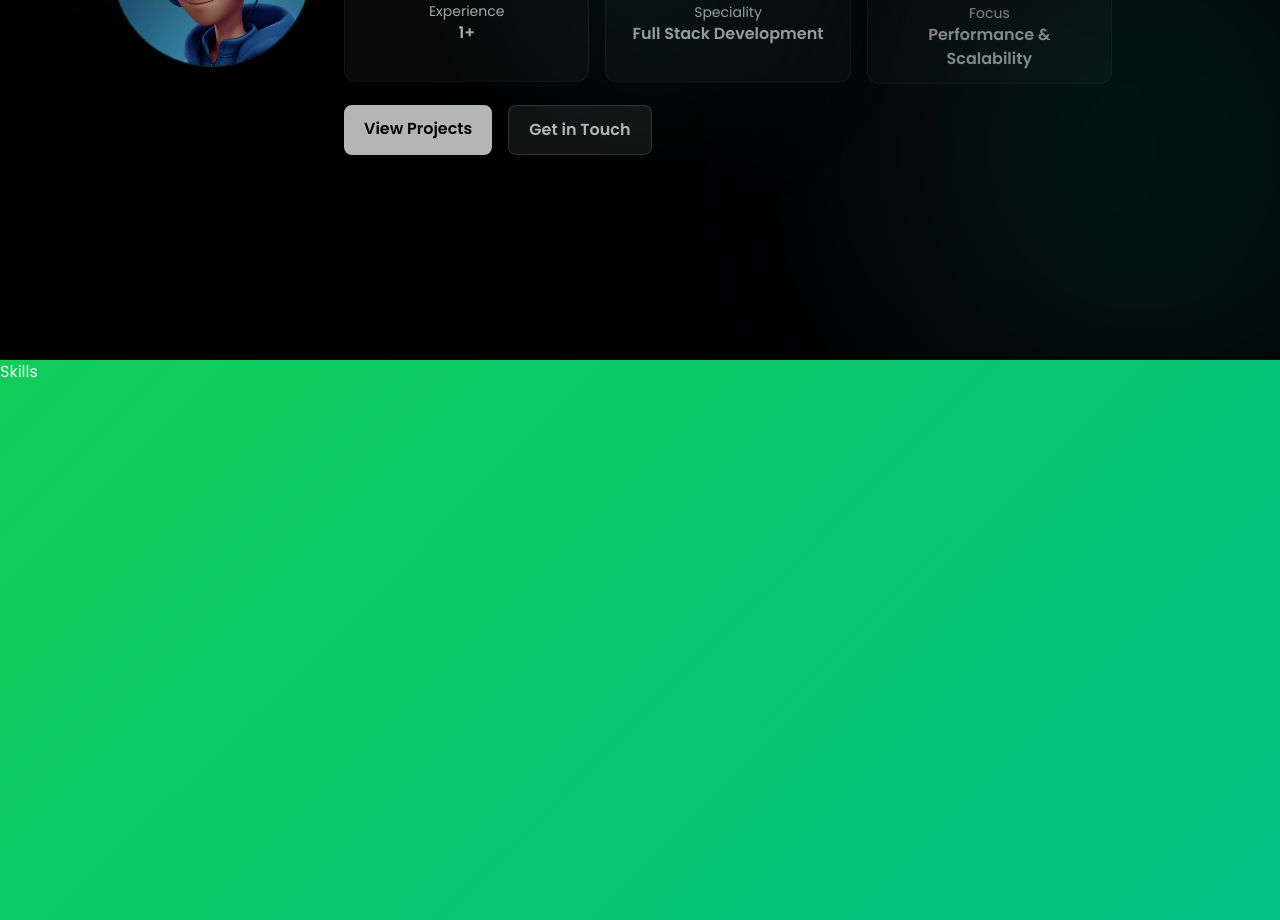
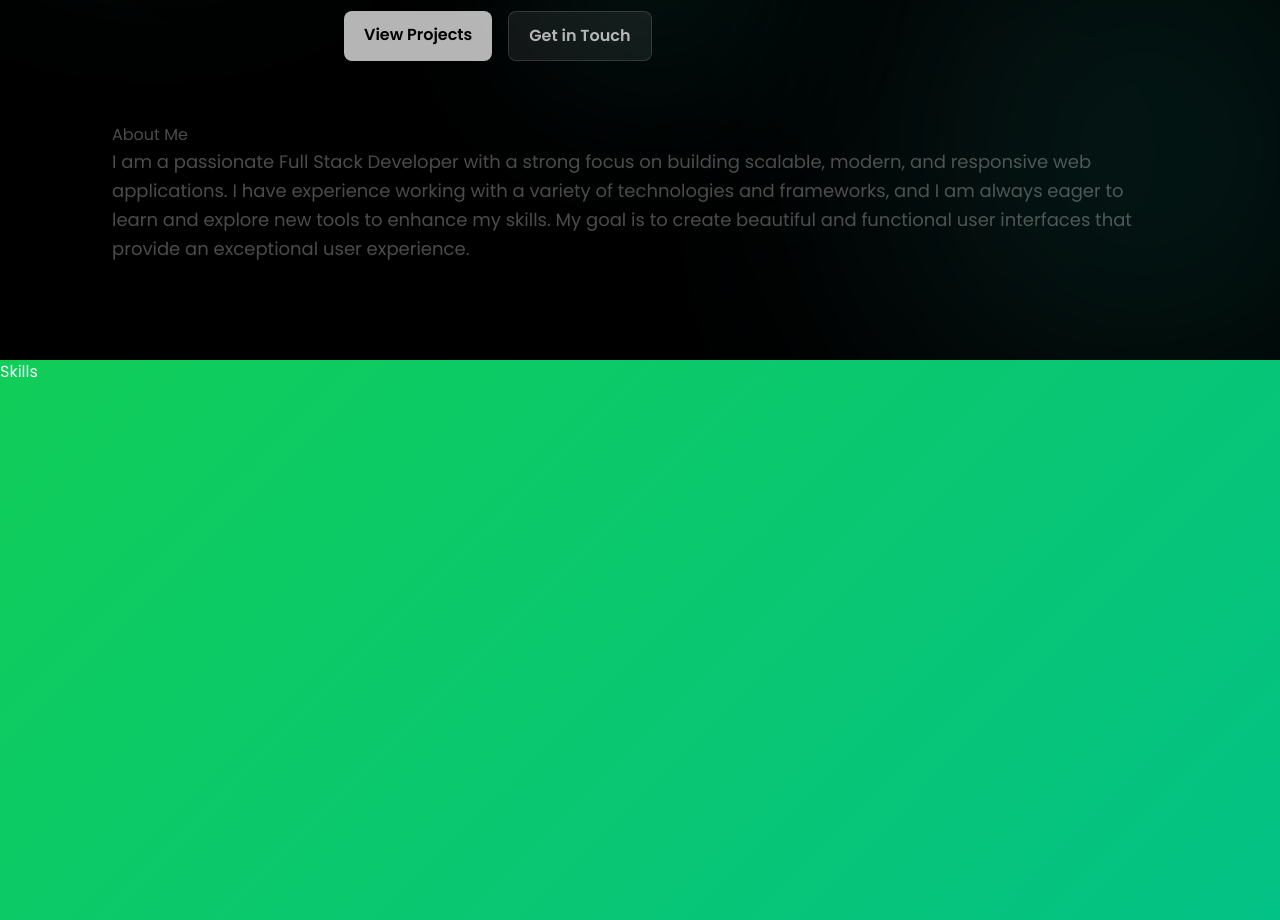
Before and after one commit to AngadAhluwalia/my-portfolio, a React (Vite) app: page / in a window 1280 px wide. Shown: the part 1240-2160 px from the top of the page. Built offline with nearby package versions, Linux system fonts and the light colour scheme.

Commit message:
added about me section

```diff
--- a/src/section/About.jsx
+++ b/src/section/About.jsx
@@ -29,7 +29,10 @@ export default function About() {
         whileInView={{ opacity: 1, y: 0 }}
         transition={{ duration: 0.6 }}
         viewport={{ once: true, amount: 0.4 }}>
-          <motion.div className="relative w-[160px] h-[160px] md:w-[200px] md:h-[200px] rounded-full overflow-hidden shadow-2xl bg-gradient-to-br from-[#1cd8d2]/20 to-[#302b63]/20 border border-[#1cd8d2]/25">
+          <motion.div className="relative w-[160px] h-[160px] md:w-[200px] md:h-[200px] rounded-full overflow-hidden shadow-2xl bg-gradient-to-br from-[#1cd8d2]/20 to-[#302b63]/20 border border-[#1cd8d2]/25"
+          whileHover={{ scale: 1.05 }}
+          transition={{type: "spring", stiffness: 200, damping: 80}}
+          >
             <img src={p} alt="profile" className="absolute inset-0"></img>
           </motion.div>
           <div className="flex-1-flex flex-col justify-center text-center md:text-left">
@@ -62,6 +65,19 @@ export default function About() {
           </div>
 
       </motion.div>
+      <motion.div className="text-center md:text-left"
+      initial={{ opacity: 0, y: 30 }}
+      whileInView={{ opacity: 1, y: 0 }}
+      transition={{ duration: 0.6, delay: 0.2 }}
+      viewport={{ once: true, amount: 0.6 }}
+      >
+        <h3>
+          About Me
+        </h3>
+        <p className="text-grey-300 leading-relaxed text-base sm:text-lg">
+          I am a passionate Full Stack Developer with a strong focus on building scalable, modern, and responsive web applications. I have experience working with a variety of technologies and frameworks, and I am always eager to learn and explore new tools to enhance my skills. My goal is to create beautiful and functional user interfaces that provide an exceptional user experience.
+        </p>
+      </motion.div>
       </div>
 
 
```
